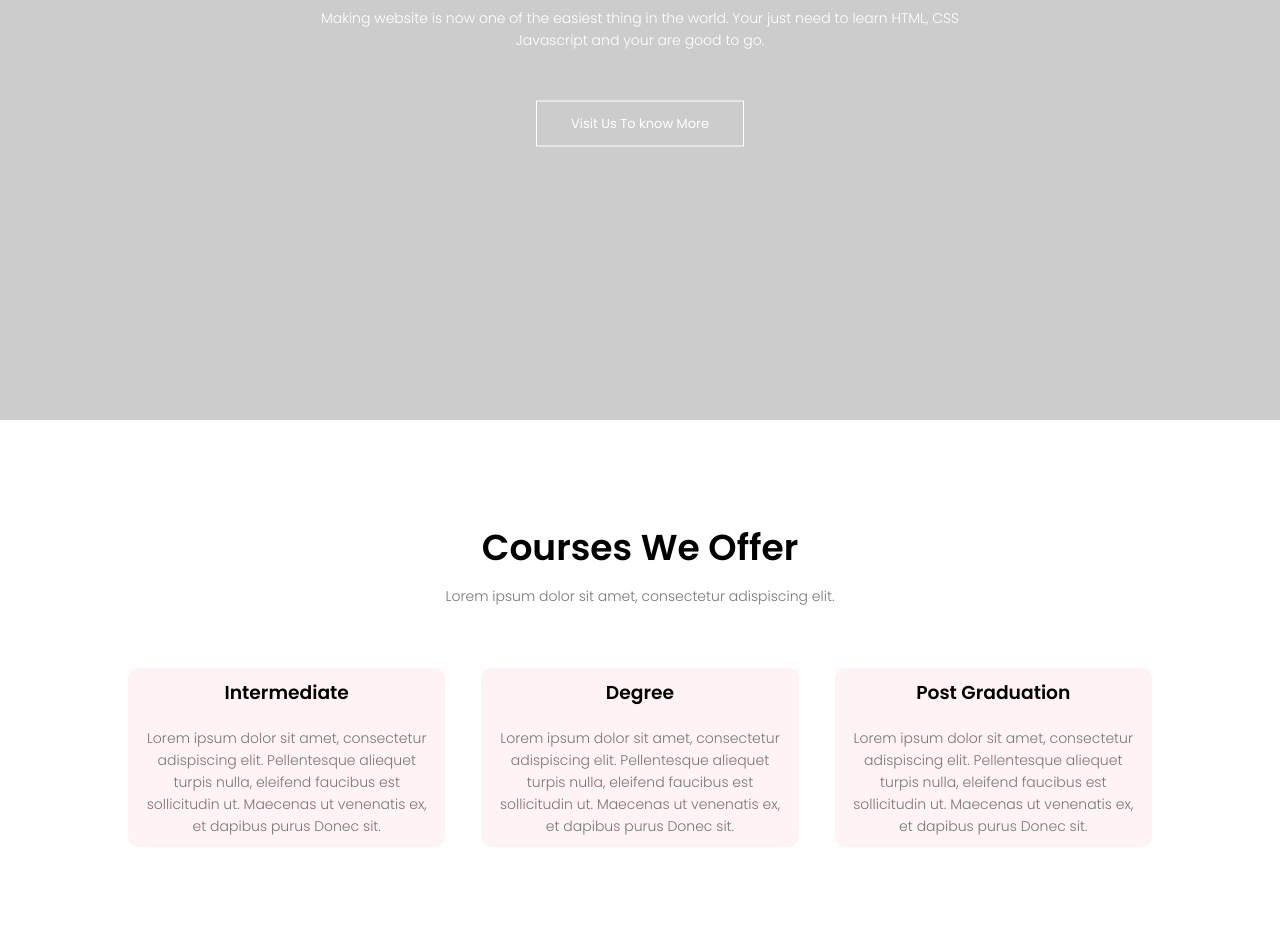
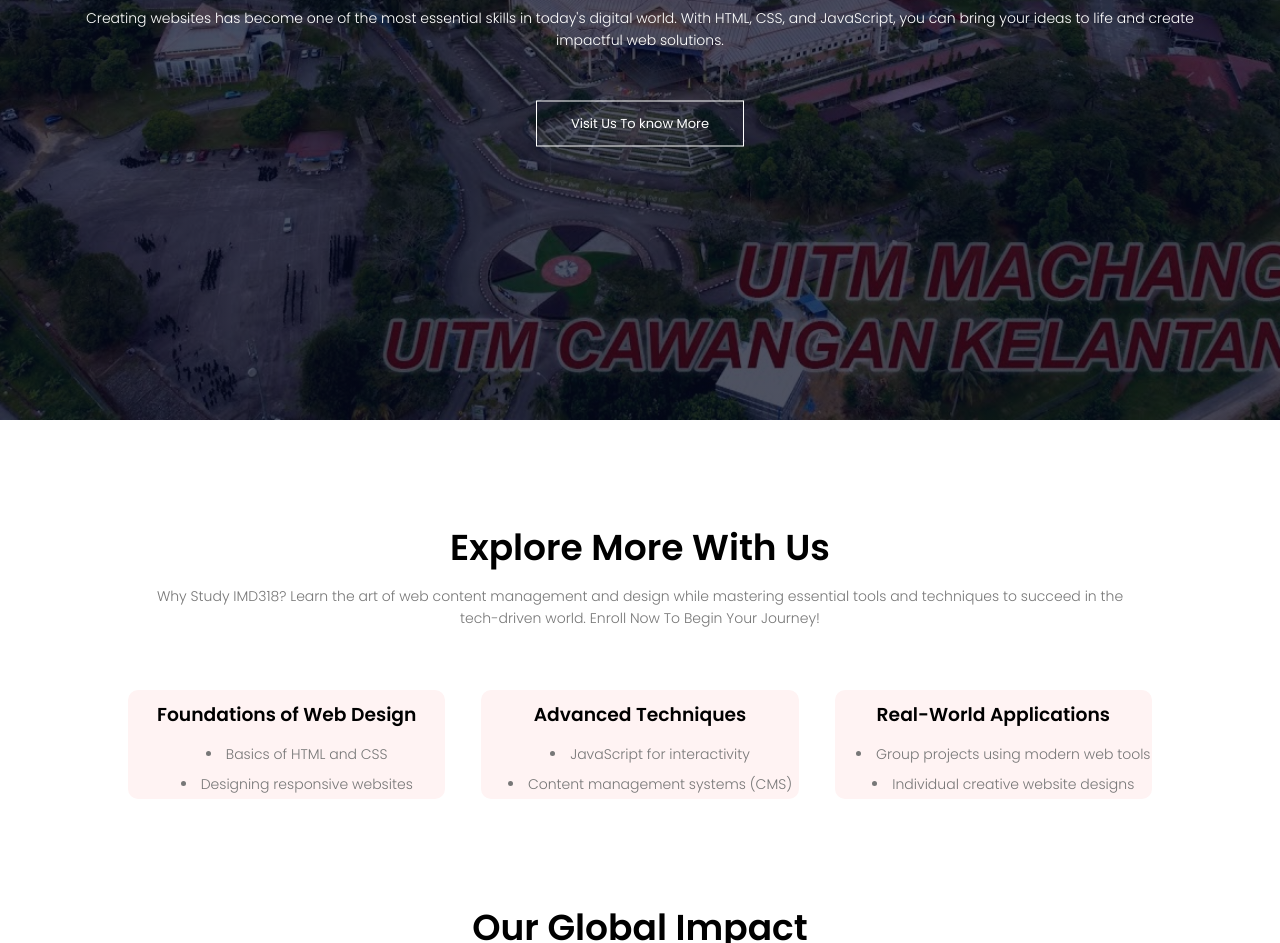
Before and after one commit to tukangwebsite/resume, a plain HTML site: page index.html in a window 1280 px wide. Shown: the part 380-1323 px from the top of the page. Drawn offline with Linux system fonts and the light colour scheme.

Commit message:
Add files via upload

```diff
--- a/index.html
+++ b/index.html
@@ -26,8 +26,8 @@
             <i class="fa fa-bars" onclick="showMenu()"></i>
         </nav>
 <div class="text-box">
-    <h1>World's Biggest Universities</h1>
-    <p>Making website is now one of the easiest thing in the world. Your just need to learn HTML, CSS <br>Javascript and your are good to go.
+    <h1>Empowering Future Web Developers</h1>
+    <p>Creating websites has become one of the most essential skills in today's digital world. With HTML, CSS, and JavaScript, you can bring your ideas to life and create impactful web solutions.
     </p>
     <a href="#" class="hero-btn">Visit Us To know More</a>
 </div>
@@ -36,21 +36,33 @@
 <!-- Course -->
 
 <section class="course">
-    <h1>Courses We Offer</h1>
-    <p>Lorem ipsum dolor sit amet, consectetur adispiscing elit.</p>
+    <h1>Explore More With Us</h1>
+    <p>Why Study IMD318?
+        Learn the art of web content management and design while mastering essential tools and techniques to succeed in the tech-driven world.
+
+        Enroll Now To Begin Your Journey!</p>
 
     <div class="row">
         <div class="course-col">
-            <h3>Intermediate</h3>
-            <p>Lorem ipsum dolor sit amet, consectetur adispiscing elit. Pellentesque aliequet turpis nulla, eleifend faucibus est sollicitudin ut. Maecenas ut venenatis ex, et dapibus purus Donec sit.</p>
+            <h3>Foundations of Web Design</h3>
+                <ul>
+                    <li>Basics of HTML and CSS</li>
+                    <li>Designing responsive websites</li>
+                </ul>
         </div>
         <div class="course-col">
-            <h3>Degree</h3>
-            <p>Lorem ipsum dolor sit amet, consectetur adispiscing elit. Pellentesque aliequet turpis nulla, eleifend faucibus est sollicitudin ut. Maecenas ut venenatis ex, et dapibus purus Donec sit.</p>
+            <h3>Advanced Techniques</h3>
+            <ul>
+                <li>JavaScript for interactivity</li>
+                <li>Content management systems (CMS)</li>
+            </ul>
         </div>
         <div class="course-col">
-            <h3>Post Graduation</h3>
-            <p>Lorem ipsum dolor sit amet, consectetur adispiscing elit. Pellentesque aliequet turpis nulla, eleifend faucibus est sollicitudin ut. Maecenas ut venenatis ex, et dapibus purus Donec sit.</p>
+            <h3>Real-World Applications</h3>
+            <ul>
+                <li>Group projects using modern web tools</li>
+                <li>Individual creative website designs</li>
+            </ul>
         </div>
     </div>
 </section>
@@ -58,26 +70,26 @@
 <!--- campus --->
 
 <section class="campus">
-    <h1>Our Global Campus</h1>
-    <p>Lorem ipsum dolor sit amet, consectetur adispiscing elit.</p>
+    <h1>Our Global Impact</h1>
+    <p>UiTM Machang students have excelled in web design, showcasing their work nationally and internationally.</p>
 
     <div class="row">
         <div class="campus-col"> <!--42.15-->
             <img src="images/london.png">
             <div class="layer">
-                <h3>LONDON</h3>
+                <h3>MACHANG</h3>
             </div>
         </div>
         <div class="campus-col"> <!--42.15-->
             <img src="images/newyork.png">
             <div class="layer">
-                <h3>NEW YORK</h3>
+                <h3>SHAH ALAM</h3>
             </div>
         </div>
         <div class="campus-col"> <!--42.15-->
             <img src="images/washington.png">
             <div class="layer">
-                <h3>WASHINGTON</h3>
+                <h3>KUALA LUMPUR</h3>
             </div>
         </div>
 
@@ -89,22 +101,22 @@
 
 <section class="facilities">
     <h1>Our Facilities</h1>
-    <p>Lorem ipsum dolor sit amet, consectetur adispiscing elit.</p>
+    <p>UiTM Machang offers world-class facilities to support your learning journey:</p>
 
     <div class="row">
         <div class="facilities-col">
             <img src="images/library.png">
             <h3>World Class Library</h3>
-            <p>Lorem ipsum dolor sit amet, consectetur adispiscing elit.</p>
+            <p>Our library fully equipped with modern and latest computer labs</p>
         </div>
         <div class="facilities-col">
             <img src="images/basketball.png">
             <h3>Largest Play Ground</h3>
-            <p>Lorem ipsum dolor sit amet, consectetur adispiscing elit.</p>
+            <p>Access to extensive sport resources at the UiTM Sport Centre</p>
         </div>        <div class="facilities-col">
             <img src="images/cafeteria.png">
-            <h3>Tasty and Healthy Food</h3>
-            <p>Lorem ipsum dolor sit amet, consectetur adispiscing elit.</p>
+            <h3>Healthy Learning Environment</h3>
+            <p>Enjoy a supportive and inspiring campus life.</p>
         </div>
     </div>
 
@@ -120,8 +132,8 @@
         <div class="testimonials-col">
             <img src="images/user1.jpg">
                 <div>
-                    <p>Lorem ipsum dolor sit amet, consectetur adispiscing elit. Pellentesque aliequet turpis nulla, eleifend faucibus est sollicitudin ut. Maecenas ut venenatis ex, et dapibus purus Donec sit.</p>
-                    <h3>Jennifer Aniston</h3>
+                    <p>IMD318 has transformed the way I think about web development. The hands-on experience is invaluable!</p>
+                    <h3>Siti Nur Aisyah</h3>
                     <i class="fa fa-star"></i> <!--cara masuk icon star-->
                     <i class="fa fa-star"></i>
                     <i class="fa fa-star"></i>
@@ -132,8 +144,8 @@
         <div class="testimonials-col">
             <img src="images/user2.jpg">
                 <div>
-                    <p>Lorem ipsum dolor sit amet, consectetur adispiscing elit. Pellentesque aliequet turpis nulla, eleifend faucibus est sollicitudin ut. Maecenas ut venenatis ex, et dapibus purus Donec sit.</p>
-                    <h3>Andrew Tate</h3>
+                    <p>Learning to create and manage websites has been a game-changer for my career.</p>
+                    <h3>Ahmad Firdaus</h3>
                     <i class="fa fa-star"></i> <!--cara masuk icon star-->
                     <i class="fa fa-star"></i>
                     <i class="fa fa-star"></i>
@@ -158,7 +170,7 @@
 
 <section class="footer">
     <h4>About Us</h4>
-    <p>Lorem ipsum dolor sit amet, consectetur adispiscing elit. Pellentesque aliequet turpis nulla, eleifend faucibus est <br>sollicitudin ut. Maecenas ut venenatis ex, et dapibus purus Donec sit.</p>
+    <p>UiTM Machang is committed to providing quality education and fostering innovation in web content management and design. Our IMD318 course is designed to equip students with the skills and knowledge to thrive in the digital era.</p>
     <div class="icons">
         <i class="fa fa-facebook"></i>
         <i class="fa fa-twitter"></i>
--- a/style.css
+++ b/style.css
@@ -7,11 +7,11 @@
 .header {
     min-height: 100vh;
     width: 100%;
-    background-image: linear-gradient(rgba(4,9,30,0.7)),url(images/banner.png);
+    background-image: linear-gradient(rgba(4, 9, 30, 0.7), rgba(4, 9, 30, 0.7)), url('images/banner3.jpg');
     background-position: center;
     background-size: cover;
     position: relative;
-    background-color: #ccc; /* Fallback color for troubleshooting */
+    background-color: red; /* Fallback color for troubleshooting */
 }
 
 nav {
@@ -160,6 +160,16 @@
     box-sizing: border-box;
     transition: 0.5s;
 }
+.course-col ul,
+.course-col li {
+    color: #777;             /* Matches the text color */
+    font-size: 14px;         /* Matches the font size */
+    font-weight: 300;        /* Matches the font weight */
+    line-height: 30px;       /* Matches the line height */
+    padding-left: 10px;      /* Adds padding for the list */
+    list-style-position: inside; /* Ensures bullets are inside the box */
+}
+
 h3{
     text-align: center;
     font-weight: 600;
```
Also changed, not shown: images/banner3.jpg (added).
